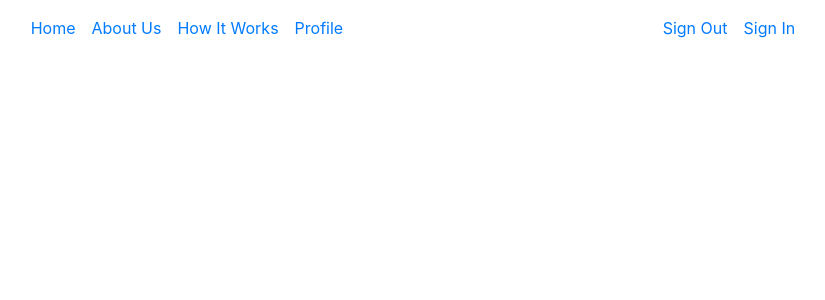
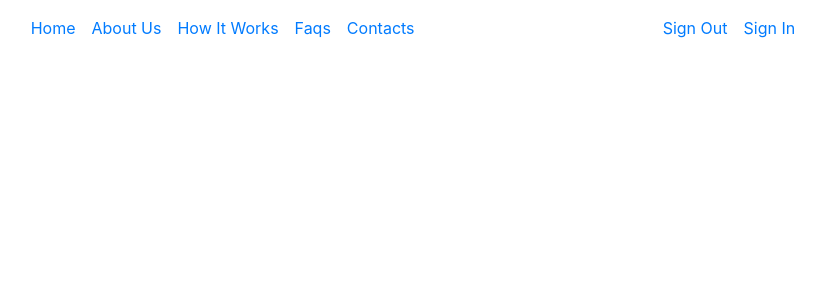
Before and after one commit to JamesMusyoka/Water-Chapchap, a Django app: template customers/templates/base.html in a window 1280 px wide. Shown: the top 300 px of the page, without its empty margins (435-1260 px from the left). Run offline with Django 3.2, Linux system fonts and the light colour scheme; the template is opened without the code that fills it, so the values that code supplies are empty; some libraries are stand-ins or nearby versions.

Commit message:
added faqs and contacts section in the navbar

```diff
--- a/customers/templates/navbar.html
+++ b/customers/templates/navbar.html
@@ -23,14 +23,18 @@
               <a class="nav-link" href="/">Home <span class="sr-only">(current)</span></a>
             </li>
             <li class="nav-item">
-              <a class="nav-link" href="">About Us</a>
+              <a class="nav-link" href="#about">About Us</a>
             </li>
             <li class="nav-item">
               <a class="nav-link" href="">How It Works</a>
             </li>
             <li class="nav-item">
-              <a class="nav-link" href="">Profile</a>
+              <a class="nav-link" href="">Faqs</a>
             </li>
+            <li class="nav-item">
+              <a class="nav-link" href="">Contacts</a>
+            </li>
+
 
             <li class="nav-item">
               <a class="nav-link" href="#"></a>
```
